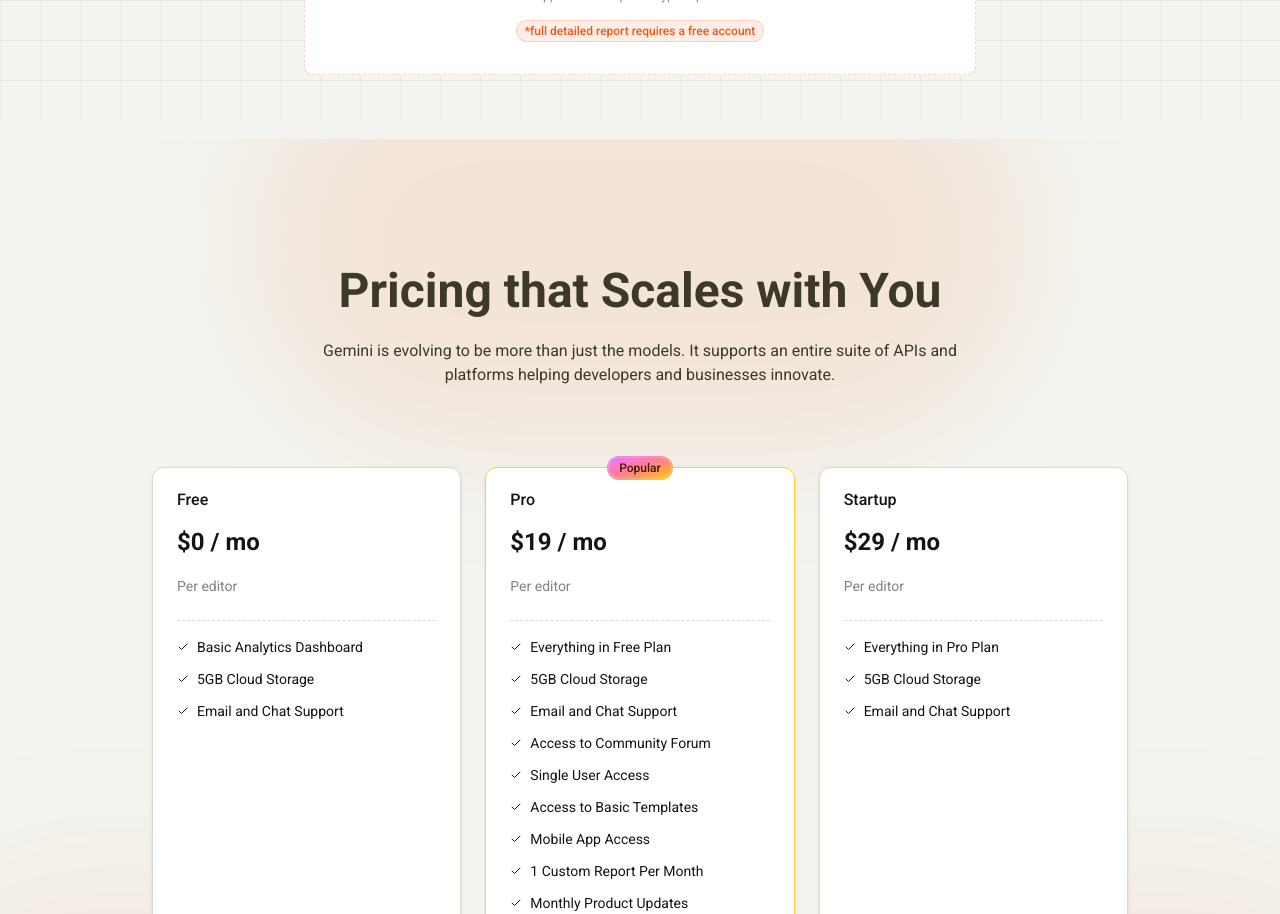
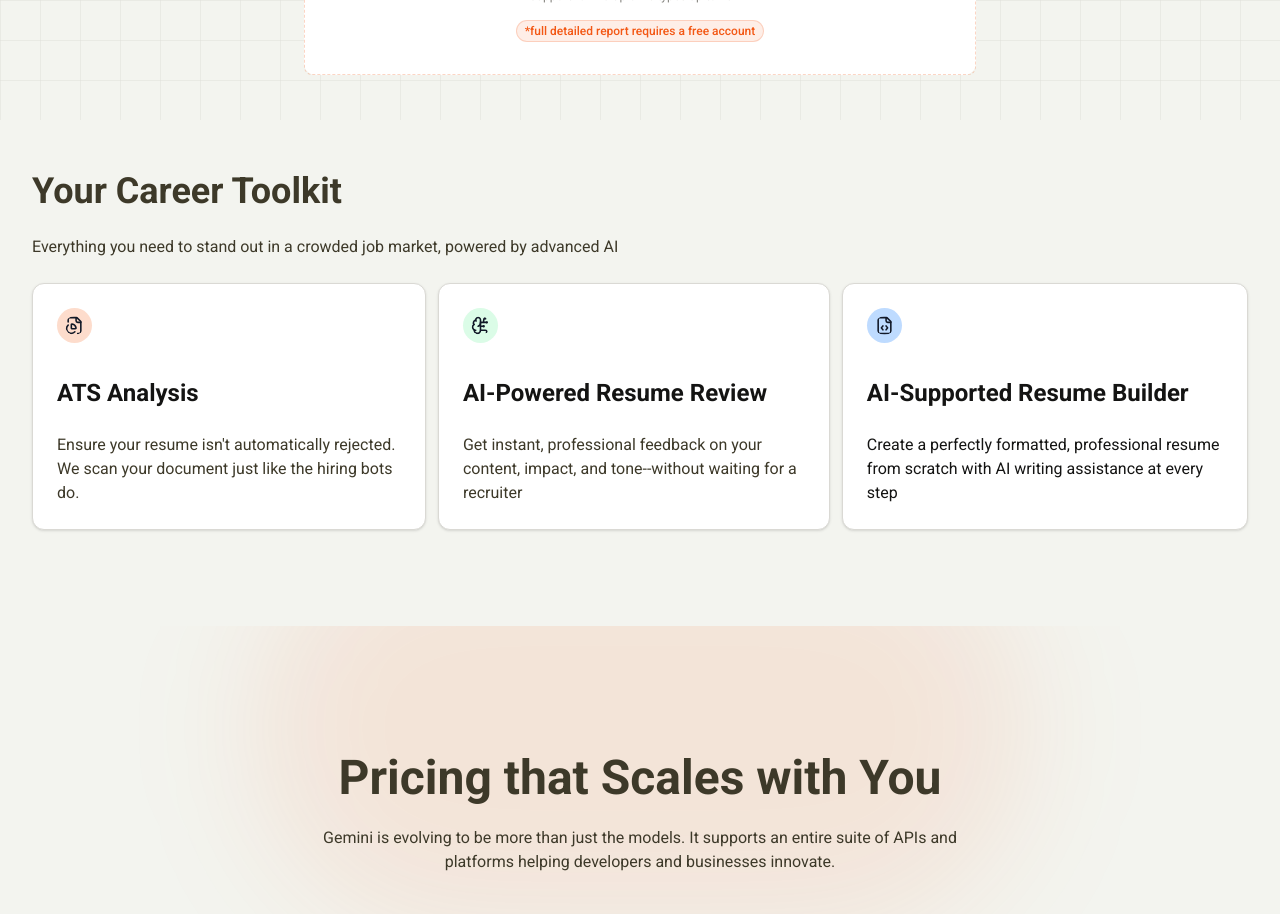
Before and after one commit to 249org/resume-master, a Next.js app: page / in a window 1280 px wide. Shown: the part 680-1594 px from the top of the page. Built offline with nearby package versions, Linux system fonts and the light colour scheme.

Commit message:
add toolkit section

```diff
--- a/src/app/(client)/page.tsx
+++ b/src/app/(client)/page.tsx
@@ -1,6 +1,8 @@
 import ProgressUpload from '@/components/file-upload/progress-upload'
 import { Status, StatusIndicator } from '@/components/hero-badge'
 import Pricing from '@/components/mvpblocks/pricing'
+import { Card, CardContent, CardHeader } from '@/components/ui/card'
+import { BrainCircuit, FileChartPie, FileCode } from 'lucide-react'
 
 export default async function page() {
   return (
@@ -30,7 +32,7 @@
         </svg>
       </div>
       {/* hero */}
-      <section className="z-10 my-16 flex flex-col items-center justify-center">
+      <section className="z-10 my-16 flex w-full flex-col items-center justify-center">
         <Status status="online" className="bg-secondary-foreground">
           <StatusIndicator />
           UPDATED FOR 2026 HIRING TRENDS
@@ -47,6 +49,59 @@
         </p>
         <ProgressUpload className="bg-secondary-foreground mt-10" />
       </section>
+
+      {/* Toolkit */}
+      <section className="bg-background container my-16">
+        <h2 className="text-4xl font-semibold">Your Career Toolkit</h2>
+        <p className="text-foreground my-6">
+          Everything you need to stand out in a crowded job market, powered by
+          advanced AI
+        </p>
+        <div className="flex flex-col items-center justify-between gap-3 lg:flex-row">
+          <Card>
+            <CardHeader className="flex flex-col items-start">
+              <FileChartPie
+                className="text-secondary mb-7 rounded-full bg-[#fddccc] p-2"
+                size={35}
+              />
+              <p className="text-2xl font-semibold">ATS Analysis</p>
+            </CardHeader>
+            <CardContent className="text-foreground">
+              Ensure your resume isn&apos;t automatically rejected. We scan your
+              document just like the hiring bots do.
+            </CardContent>
+          </Card>
+          <Card>
+            <CardHeader className="flex flex-col items-start">
+              <BrainCircuit
+                className="text-secondary mb-7 rounded-full bg-green-100 p-2"
+                size={35}
+              />
+
+              <p className="text-2xl font-semibold">AI-Powered Resume Review</p>
+            </CardHeader>
+            <CardContent className="text-foreground">
+              Get instant, professional feedback on your content, impact, and
+              tone--without waiting for a recruiter
+            </CardContent>
+          </Card>
+          <Card>
+            <CardHeader className="flex flex-col items-start">
+              <FileCode
+                className="text-secondary mb-7 rounded-full bg-blue-200 p-2"
+                size={35}
+              />
+              <p className="text-2xl font-semibold">
+                AI-Supported Resume Builder
+              </p>
+            </CardHeader>
+            <CardContent>
+              Create a perfectly formatted, professional resume from scratch
+              with AI writing assistance at every step
+            </CardContent>
+          </Card>
+        </div>
+      </section>
       {/* Pricing */}
       <Pricing />
     </div>
--- a/src/app/globals.css
+++ b/src/app/globals.css
@@ -139,6 +139,8 @@
     0 1px 3px 0px hsl(0 0% 0% / 0.1), 0 8px 10px -1px hsl(0 0% 0% / 0.1);
   --shadow-2xl: 0 1px 3px 0px hsl(0 0% 0% / 0.25);
   --tracking-normal: 0em;
+  --container-padding: 2rem;
+  --container-max-width: 1400px;
 }
 
 .dark {
@@ -215,3 +217,9 @@
     letter-spacing: var(--tracking-normal);
   }
 }
+@layer utilities {
+  .container {
+    padding: var(--container-padding);
+    max-width: var(--container-max-width);
+  }
+}
```
